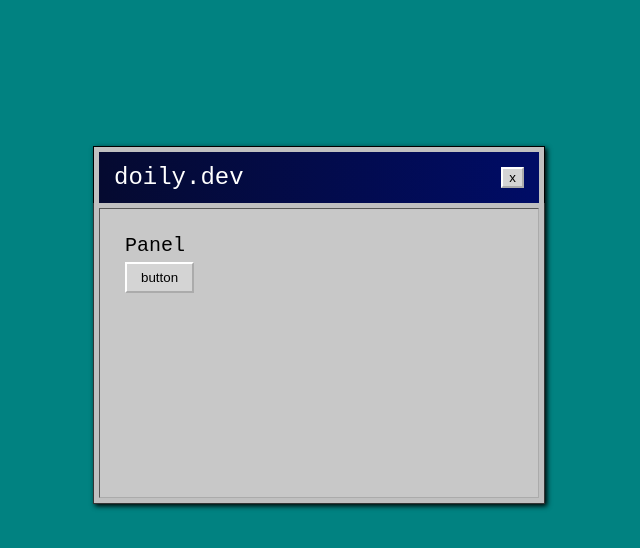
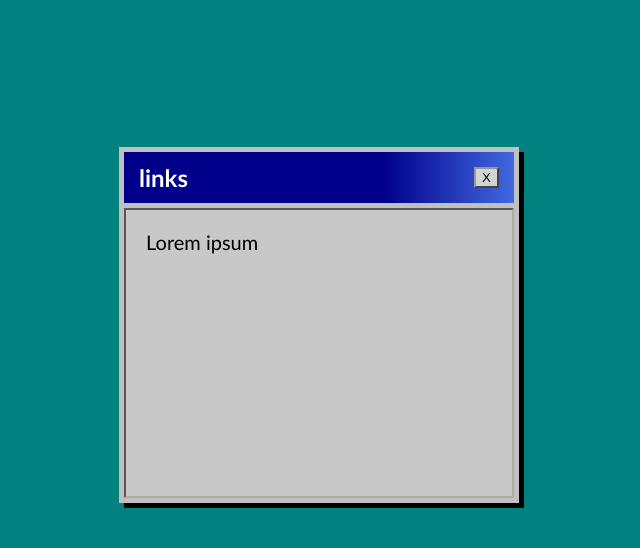
Before and after one commit to crochetcode/homepage, a React (Create React App) app: page / in a window 1280 px wide. Shown: the top 548 px of the page, without its empty margins (321-961 px from the left). Built offline with nearby package versions, Linux system fonts and the light colour scheme.

Commit message:
:recycle: organize panel style

```diff
--- a/src/panel.js
+++ b/src/panel.js
@@ -7,12 +7,45 @@
   border: 1px solid rgba(1, 1, 1, 0);
 `;
 
-const Container = styled.div`
-  box-shadow: 2px 2px 5px black;
+const StyledPanel = styled.div`
+  box-shadow: 5px 5px black;
   background: rgb(192, 192, 192);
 
+  .top {
+    height: 3.5rem;
+    width: 400px;
+    border-bottom: 0;
+    display: flex;
+    align-content: center;
+
+    .top-span {
+      margin: 5px;
+      margin-bottom: 0;
+      padding: 0 15px;
+      background: linear-gradient(90deg, darkblue, darkblue, darkblue, royalblue);
+      width: 100%;
+      display: flex;
+      align-items: center;
+      justify-content: space-between;
+    }
+
+    p {
+      font-size: 1.5rem;
+      color: white;
+      font-family: 'Trebuchet MS', monospace;
+      font-weight: bold;
+    }
+  }
+
+  .content-border {
+    height: 300px;
+    width: 400px;
+    border: 5px solid rgb(192, 192, 192);
+    box-sizing: border-box;
+  }
+
   button {
-    border: 2px outset white;
+    border: 2px outset rgb(151, 151, 151);
     border-radius: 0;
     margin: 5px 0;
     background: rgb(212, 212, 212);
@@ -26,76 +59,32 @@
       border: 1px dotted gray;
     }
   }
-`;
 
-const OuterBorder = styled.div`
-  border: 1px solid rgba(52, 52, 52);
-  border-top: 0;
-`;
+  .content {
+    border: 2px inset rgb(171, 171, 171);
+    height: 100%;
+    box-sizing: border-box;
+    padding: 20px;
+    font-family: 'Trebuchet MS', monospace;
+    font-size: 20px;
+    background: rgb(200, 200, 200);
 
-const InsetBorder = styled.div`
-  height: 300px;
-  width: 450px;
-  border: 5px solid rgb(192, 192, 192);
-  box-sizing: border-box;
-`;
-
-const Content = styled.div`
-  border: 1px solid rgb(52, 52, 52);
-  border: 1px inset rgb(171, 171, 171);
-  height: 100%;
-  box-sizing: border-box;
-  padding: 25px;
-  font-family: monospace;
-  font-size: 20px;
-  background: rgb(200, 200, 200);
-`;
-
-const Top = styled.div`
-  height: 3.5rem;
-  width: 450px;
-  border: 1px solid black;
-  border-bottom: 0;
-  display: flex;
-  align-content: center;
-
-  .span {
-    margin: 5px;
-    margin-bottom: 0;
-    padding: 0 15px;
-    background: linear-gradient(90deg, #050a30, #000c66);
-    width: 100%;
-    display: flex;
-    align-items: center;
-    justify-content: space-between;
-  }
-
-  p {
-    font-size: 1.5rem;
-    color: white;
-    font-family: monospace;
-    font-weight: 500;
+    h1 {
+      font-weight: normal;
+    }
   }
 `;
 
 export const Panel = () => (
-  <Container>
-    <Top>
-      <div className='span'>
-        <p>doily.dev</p>
-        <button>x</button>
+  <StyledPanel>
+    <div className='top'>
+      <div className='top-span'>
+        <p>links</p>
+        <button>X</button>
       </div>
-    </Top>
-    <OuterBorder>
-      <InsetBorder>
-        <Content>
-          Panel
-          <br />
-          <button>
-            <ButtonText>button</ButtonText>
-          </button>
-        </Content>
-      </InsetBorder>
-    </OuterBorder>
-  </Container>
+    </div>
+    <div className='content-border'>
+      <div className='content'>Lorem ipsum</div>
+    </div>
+  </StyledPanel>
 );
--- a/src/reset.css
+++ b/src/reset.css
@@ -6,6 +6,7 @@
 h1, h2, h3, h4, h5, h6, p {
     font-size: 1rem;
     margin: 0;
+    font-weight: normal;
 }
 
 a {
```
